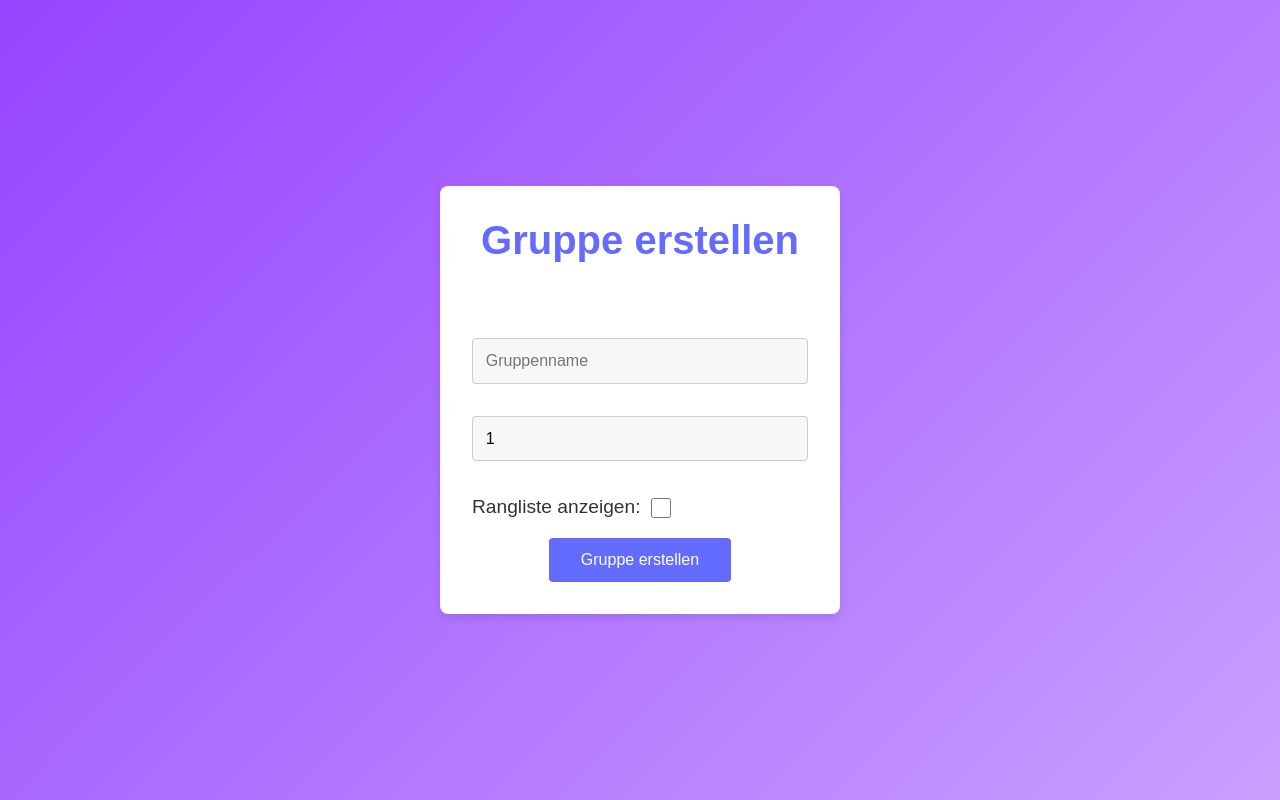
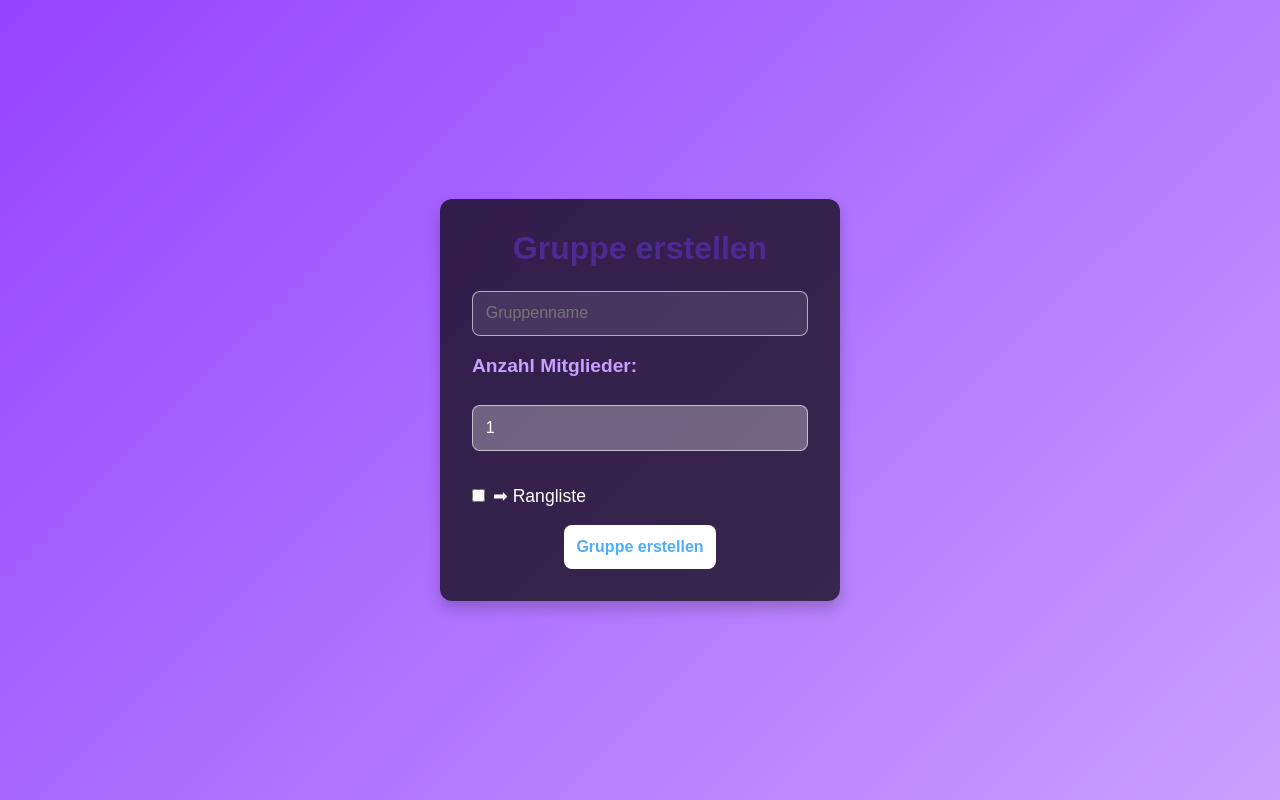
Before and after one commit to cpowern/M245_Kalendio, a React (Vite) app in the folder frontend/: page /creategroup in a window 1280 px wide. Built offline with nearby package versions, Linux system fonts and the light colour scheme.

Commit message:
Update CreateGroup-Page

```diff
--- a/frontend/src/pages/CreateGroup.jsx
+++ b/frontend/src/pages/CreateGroup.jsx
@@ -5,8 +5,8 @@
 
 const CreateGroup = () => {
   const [groupName, setGroupName] = useState('');
-  const [membersCount, setMembersCount] = useState(1);
-  const [ranked, setRanked] = useState(false);
+  const [membersCount, setMembersCount] = useState(1); // Initialwert 1 für Mitglieder
+  const [ranked, setRanked] = useState(false); // Zustand für das Häkchen der Rangliste
   const navigate = useNavigate();
 
   const handleCreateGroup = () => {
@@ -17,6 +17,12 @@
       alert(`Gruppe "${groupName}" mit ${membersCount} Mitgliedern wurde erstellt!`);
       navigate('/mainpage'); // Navigiere zur mainpage
     }
+  };
+
+  // Funktion zur Sicherstellung, dass die Anzahl der Mitglieder immer >= 1 ist
+  const handleMembersCountChange = (e) => {
+    const value = Math.max(1, e.target.value); // Verhindert, dass der Wert unter 1 geht
+    setMembersCount(value);
   };
 
   return (
@@ -32,19 +38,23 @@
           onChange={(e) => setGroupName(e.target.value)}
         />
 
-        <input
-          type="number"
-          placeholder="Anzahl Mitglieder"
-          className="create-group-input"
-          value={membersCount}
-          onChange={(e) => setMembersCount(e.target.value)}
-        />
+        {/* Label für Mitgliederanzahl */}
+        <div className="members-count-container">
+          <label htmlFor="members-count" className="members-count-label">
+            Anzahl Mitglieder:
+          </label>
+          <input
+            type="number"
+            id="members-count"
+            className="create-group-input"
+            value={membersCount}
+            min="1" // Verhindert das Eingeben von Werten unter 1
+            onChange={handleMembersCountChange} // Verhindert das Eingeben von weniger als 1
+          />
+        </div>
 
         {/* Rangliste Checkbox */}
         <div className="rank-toggle">
-          <label htmlFor="rank-toggle-checkbox" className="rank-toggle-label">
-            Rangliste anzeigen:
-          </label>
           <input
             type="checkbox"
             id="rank-toggle-checkbox"
@@ -52,23 +62,14 @@
             checked={ranked}
             onChange={(e) => setRanked(e.target.checked)}
           />
+          <label htmlFor="rank-toggle-checkbox" className="rank-toggle-label">
+          ➡ Rangliste
+          </label>
         </div>
 
         <button className="create-group-button" onClick={handleCreateGroup}>
           Gruppe erstellen
         </button>
-
-        {/* Rangliste anzeigen, falls angekreuzt */}
-        {ranked && (
-          <div className="rank-list">
-            <h3>Rangliste:</h3>
-            <ul>
-              <li>Platz 1 - Max Mustermann</li>
-              <li>Platz 2 - Erika Mustermann</li>
-              <li>Platz 3 - John Doe</li>
-            </ul>
-          </div>
-        )}
       </div>
     </div>
   );
--- a/frontend/src/styles/CreateGroup.css
+++ b/frontend/src/styles/CreateGroup.css
@@ -1,128 +1,126 @@
 /* src/styles/CreateGroup.css */
 .create-group-page {
-    display: flex;
-    justify-content: center;
-    align-items: center;
-    height: 100vh;
-    background: linear-gradient(135deg, #9544ff, #c99fff); /* Lila Farbverlauf */
-    padding: 2rem;
+  display: flex;
+  flex-direction: column;
+  justify-content: center;
+  align-items: center;
+  width: 100vw;
+  height: 100vh;
+  background: linear-gradient(135deg, #9544ff, #c99fff); /* Lila Farbverlauf */
+  color: white;
+  font-family: var(--font-family);
 }
 
 .create-group-container {
-    max-width: 400px;
-    margin: 0 auto;
-    background-color: white;
-    padding: 2rem;
-    border-radius: 8px;
-    box-shadow: 0 4px 8px rgba(0, 0, 0, 0.1);
+  background: rgba(0, 0, 0, 0.7); /* Transparenter Hintergrund */
+  border-radius: 12px;
+  padding: 2rem;
+  width: 100%;
+  max-width: 400px;
+  text-align: center;
+  box-shadow: 0 8px 15px rgba(0, 0, 0, 0.2);
 }
 
 .create-group-title {
-    font-size: 2.5em;
-    color: #646cff; /* Blau für den Titel */
-    margin-bottom: 1.5em;
+  font-size: 2rem;
+  margin-bottom: 0.5rem;
 }
 
 .create-group-input {
-    width: 100%;
-    padding: 0.8em;
-    margin: 1em 0;
-    border: 1px solid #ccc;
-    border-radius: 4px;
+  background-color: rgba(255, 255, 255, 0.1);
+  border: 1px solid rgba(255, 255, 255, 0.6);
+  border-radius: 8px;
+  padding: 0.8rem;
+  margin-bottom: 1rem;
+  font-size: 1rem;
+  color: white;
+}
+
+.create-group-input:focus {
+  border-color: white;
+  outline: none;
 }
 
 .create-group-button {
-    padding: 0.8em 2em;
-    background-color: #646cff; /* Blau für den Button */
-    color: white;
-    border: none;
-    border-radius: 4px;
-    cursor: pointer;
+  background-color: white;
+  color: #4facfe;
+  border-radius: 8px;
+  padding: 0.8rem;
+  font-size: 1rem;
+  font-weight: bold;
+  border: none;
+  cursor: pointer;
+  transition: background-color 0.3s ease, transform 0.2s ease;
 }
 
 .create-group-button:hover {
-    background-color: #535bf2; /* Dunkleres Blau */
+  background-color: #e3f2fd;
+  transform: scale(1.05);
 }
 
-/* Rangliste Auswahl (Checkbox) */
+/* Rangliste Checkbox Bereich */
 .rank-toggle {
-    display: flex;
-    align-items: center;
-    margin: 1rem 0;
+  display: flex;
+  align-items: center;
+  margin-bottom: 1rem;
+}
+
+.rank-toggle-checkbox {
+  cursor: pointer;
+  margin-right: 0.5rem; /* Abstand zwischen Checkbox und Label */
 }
 
 .rank-toggle-label {
-    font-size: 1.2rem;
-    margin-right: 10px;
-    color: #333;
+  font-size: 1.1em;
+  color: white;
+  cursor: pointer;
 }
 
-.rank-toggle-checkbox {
-    width: 20px;
-    height: 20px;
+/* Mitgliederanzahl Label */
+.members-count-container {
+  display: flex;
+  flex-direction: column;
+  align-items: flex-start;
+  margin-bottom: 1rem;
 }
 
-/* Rangliste anzeigen (falls ausgewählt) */
-.rank-list {
-    margin-top: 2rem;
-    text-align: center;
+.members-count-label {
+  font-size: 1.2em; /* Größere Schrift für das Label */
+  color: #c99fff; /* Passende Farbe, die sich gut vom Hintergrund abhebt */
+  font-weight: bold;
+  margin-bottom: 0.5rem; /* Abstand zum Input */
+  transition: color 0.3s ease, transform 0.3s ease;
 }
 
-.rank-list ul {
-    list-style-type: none;
-    padding: 0;
+/* Hover und Fokus-Effekte */
+.members-count-label:hover,
+.members-count-label:focus {
+  color: #9544ff; /* Farbe verändert sich beim Hover oder Fokus */
+  transform: scale(1.05); /* Leichtes Vergrößern beim Hover */
 }
 
-.rank-list li {
-    background-color: #e0e0e0;
-    margin: 5px 0;
-    padding: 8px;
-    border-radius: 4px;
+/* Optional: Für das Eingabefeld der Mitgliederzahl */
+.create-group-input[type="number"] {
+  width: 100%; /* Sicherstellen, dass das Input-Feld die ganze Breite des Containers einnimmt */
+  padding: 0.8rem; /* Padding im Input-Feld für bessere Lesbarkeit */
+  border-radius: 8px; /* Abgerundete Ecken */
+  background-color: rgba(255, 255, 255, 0.1); /* Hellerer Hintergrund */
+  color: white; /* Weiße Schrift */
+  border: 1px solid rgba(255, 255, 255, 0.6); /* Helle Border */
+  transition: background-color 0.3s ease, border-color 0.3s ease;
 }
-/* Responsivität */
-@media (max-width: 768px) {
-    .create-group-title {
-      font-size: 2em;
-    }
 
-    .create-group-button {
-      font-size: 1rem;
-      padding: 0.8em 1.5em;
-    }
+/* Beim Fokussieren des Eingabefeldes */
+.create-group-input[type="number"]:focus {
+  background-color: rgba(255, 255, 255, 0.2); /* Hintergrund wird dunkler */
+  border-color: #9544ff; /* Randfarbe ändert sich zu Lila */
+}
 
-    .rank-toggle-label {
-      font-size: 1.1rem;
-    }
+/* Wenn eine Zahl eingegeben wird, Hintergrund ändern */
+.create-group-input[type="number"]:valid {
+  background-color: rgba(255, 255, 255, 0.3); /* Hellerer Hintergrund */
+}
 
-    .create-group-container {
-      padding: 1.5rem;
-    }
-  }
-
-  @media (max-width: 480px) {
-    .create-group-title {
-      font-size: 1.8em;
-    }
-
-    .rank-toggle-label {
-      font-size: 1rem;
-    }
-
-    .create-group-button {
-      font-size: 1rem;
-      padding: 0.8em 1.5em;
-    }
-
-    .create-group-page {
-      padding: 1rem;
-    }
-
-    .rank-toggle {
-      flex-direction: column;
-      align-items: flex-start;
-    }
-
-    .rank-toggle-checkbox {
-      margin-top: 0.5rem;
-    }
-  }
+.create-group-input[type="number"]:invalid {
+  background-color: rgba(255, 0, 0, 0.2); /* Roter Hintergrund bei ungültigen Zahlen */
+}
```
